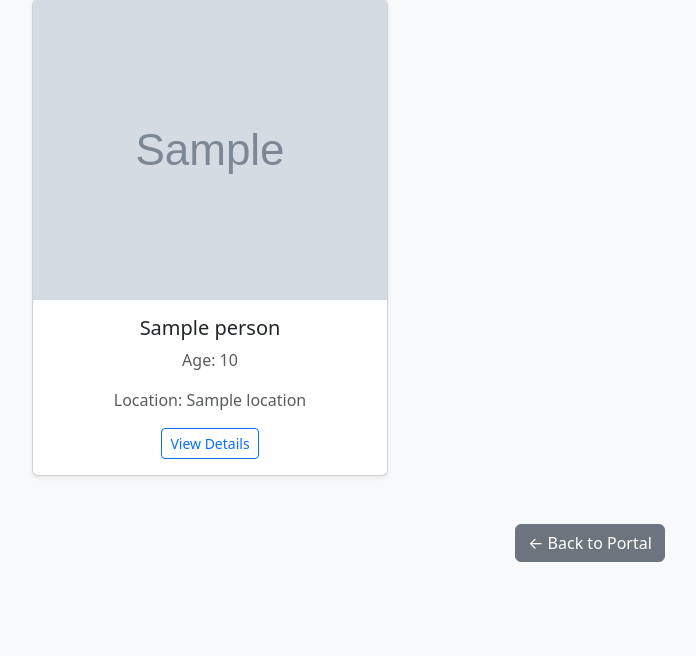
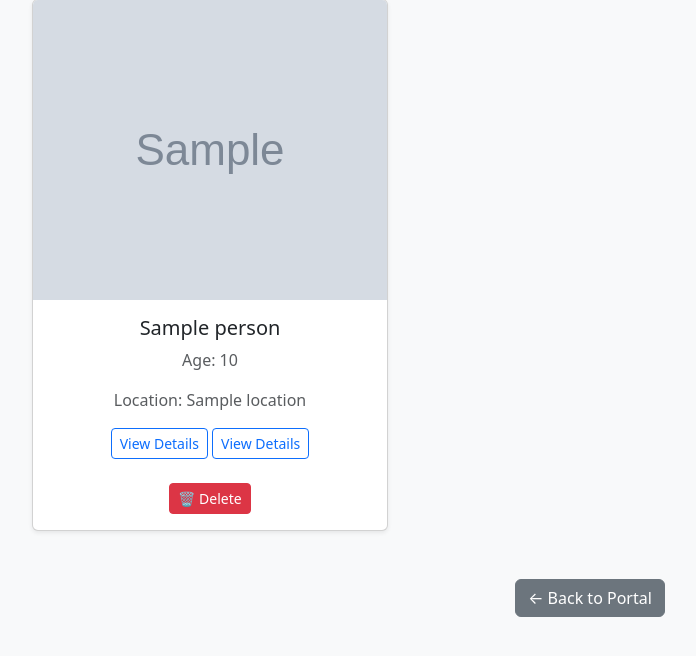
Before and after one commit to Harshika644/lost-and-found-, a Flask app: template templates/found.html in a window 1280 px wide. Shown: the part 111-767 px from the top of the page, without its empty margins (50-746 px from the left). Run offline with Flask 3, Linux system fonts and the light colour scheme; the template is opened without the code that fills it: most values are stand-ins (such as "Sample title", 1, 10 or a date in 2020); grey boxes marked "Sample" are stand-in pictures.

Commit message:
Add delete button to found.html
Added a delete button with confirmation prompt.

```diff
--- a/templates/found.html
+++ b/templates/found.html
@@ -37,6 +37,18 @@
                class="btn btn-outline-primary btn-sm">
                View Details
             </a>
+            <a href="{{ url_for('detail', person_id=person['id']) }}"
+   class="btn btn-outline-primary btn-sm">
+   View Details
+</a>
+
+<br><br>
+
+<a href="{{ url_for('delete', person_id=person['id']) }}"
+   onclick="return confirm('Are you sure you want to delete?')"
+   class="btn btn-danger btn-sm">
+   🗑 Delete
+</a>
 
           </div>
         </div>
```
